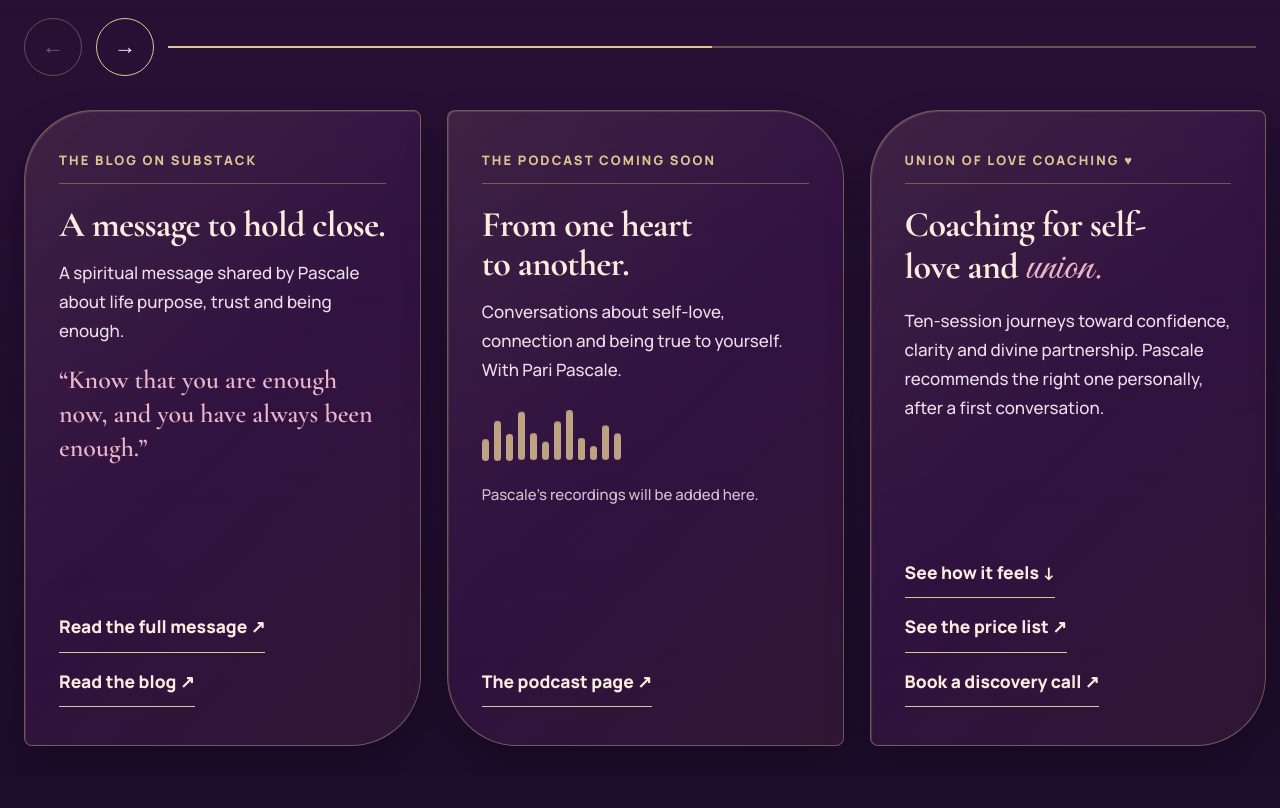
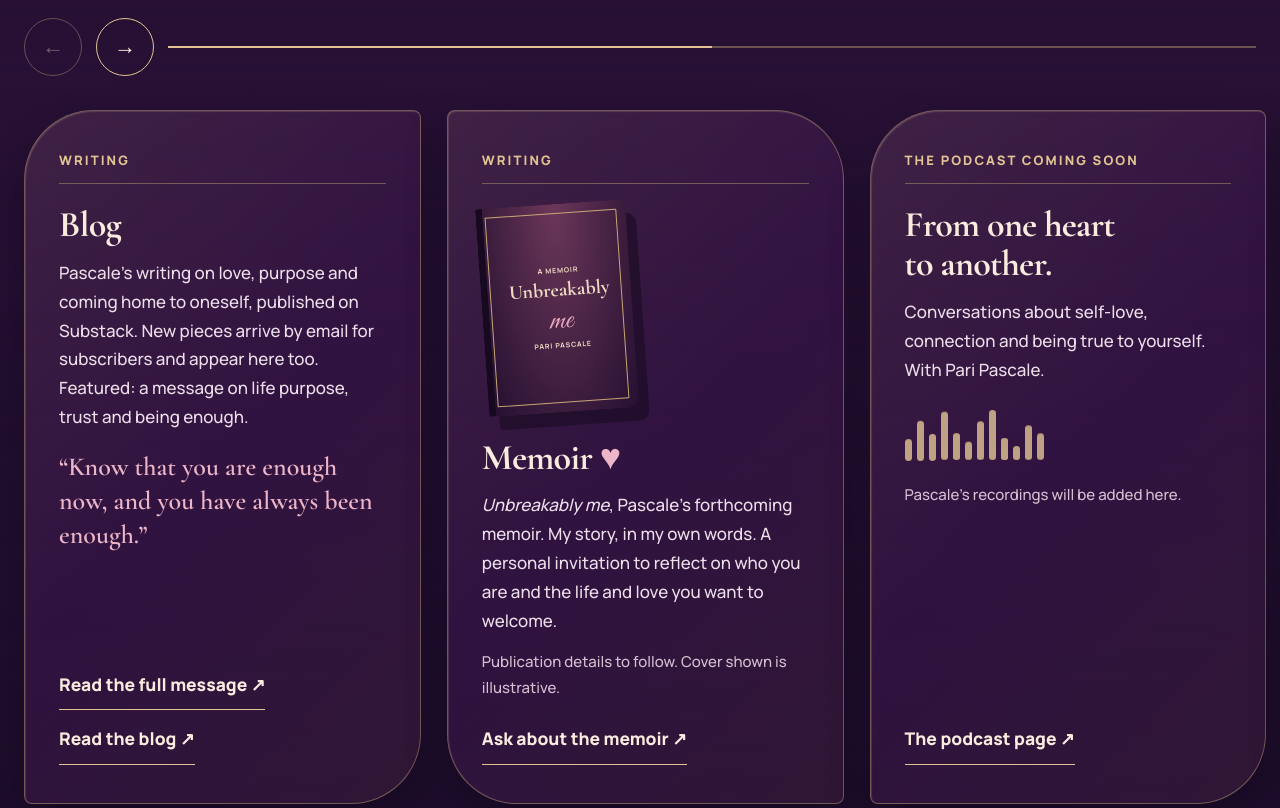
Before and after one commit to triadamitrou/paripascale, a plain HTML site: page index.html in a window 1280 px wide. Shown: the part 2575-3383 px from the top of the page. Drawn offline with nearby package versions, Linux system fonts and the light colour scheme; animation ran at ten frames a second.

Commit message:
Rework Blog and Memoir cards in the Menu
Blog card: heading "Blog", label "WRITING", and a description that
says the writing is published on Substack. Memoir card: label
"WRITING", title "Memoir", moved to second place after Blog.

Co-Authored-By: Claude Opus 5.5 <noreply@anthropic.com>

```diff
--- a/index.html
+++ b/index.html
@@ -528,14 +528,22 @@ dialog.note .button { margin-top: 24px; }
   </div>
   <div class="rail" tabindex="0" aria-label="The menu, scrolls sideways">
     <article class="dish">
-      <div class="course"><span>THE BLOG ON SUBSTACK</span></div>
-      <h3>A message to hold close.</h3>
-      <p>A spiritual message shared by Pascale about life purpose, trust and being enough.</p>
+      <div class="course"><span>WRITING</span></div>
+      <h3>Blog</h3>
+      <p>Pascale&rsquo;s writing on love, purpose and coming home to oneself, published on Substack. New pieces arrive by email for subscribers and appear here too. Featured: a message on life purpose, trust and being enough.</p>
       <blockquote>&ldquo;Know that you are enough now, and you have always been enough.&rdquo;</blockquote>
       <div class="push">
         <button class="text-link" type="button" data-note="pdf">Read the full message &#8599;</button>
         <a class="text-link" href="#blog">Read the blog &#8599;</a>
       </div>
+    </article>
+    <article class="dish">
+      <div class="course"><span>WRITING</span></div>
+      <div class="mini-book" aria-hidden="true"><small>A MEMOIR</small>Unbreakably<em>me</em><small>PARI PASCALE</small></div>
+      <h3>Memoir <span class="heart">&#9829;</span></h3>
+      <p><em>Unbreakably me</em>, Pascale&rsquo;s forthcoming memoir. My story, in my own words. A personal invitation to reflect on who you are and the life and love you want to welcome.</p>
+      <p style="font-size:15px;color:var(--ink-3)">Publication details to follow. Cover shown is illustrative.</p>
+      <div class="push"><a class="text-link" href="#contact">Ask about the memoir &#8599;</a></div>
     </article>
     <article class="dish">
       <div class="course"><span>THE PODCAST COMING SOON</span></div>
@@ -554,14 +562,6 @@ dialog.note .button { margin-top: 24px; }
         <a class="text-link" href="#prices">See the price list &#8599;</a>
         <a class="text-link" href="#" data-book>Book a discovery call &#8599;</a>
       </div>
-    </article>
-    <article class="dish">
-      <div class="course"><span>THE FORTHCOMING MEMOIR</span></div>
-      <div class="mini-book" aria-hidden="true"><small>A MEMOIR</small>Unbreakably<em>me</em><small>PARI PASCALE</small></div>
-      <h3>Unbreakably me <span class="heart">&#9829;</span></h3>
-      <p>My story, in my own words. A personal invitation to reflect on who you are and the life and love you want to welcome.</p>
-      <p style="font-size:15px;color:var(--ink-3)">Publication details to follow. Cover shown is illustrative.</p>
-      <div class="push"><a class="text-link" href="#contact">Ask about the memoir &#8599;</a></div>
     </article>
     <article class="dish">
       <div class="course"><span>WELLNESS &amp; CONNECTION</span></div>
```
